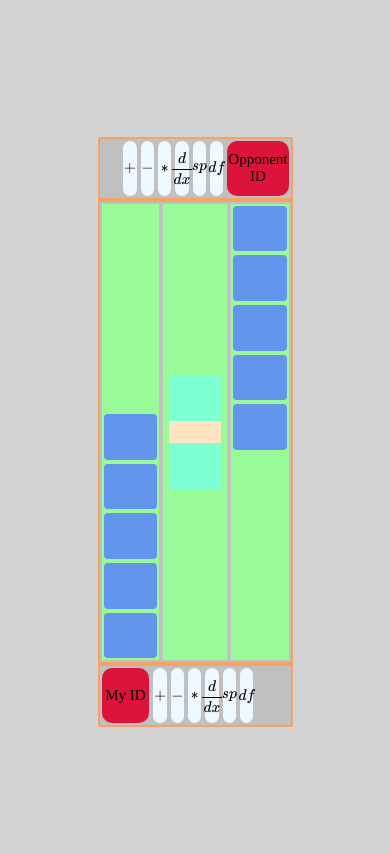
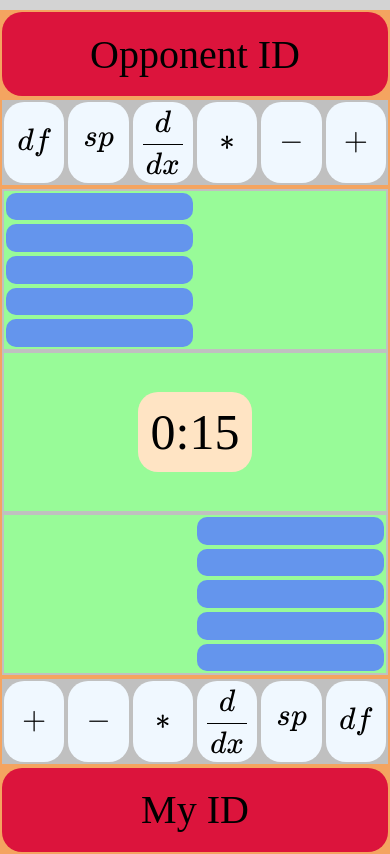
Before and after one commit to DushkaF/MJ-math-game, a Flask app: template app/templates/index.html in a window 390 px wide. Run offline with Flask 2, Linux system fonts and the light colour scheme; the template is opened without the code that fills it, so the values that code supplies are empty; parts of the project's set-up code (start-up, migrations or seed data) failed here and were passed over.

Commit message:
Made adaptive

```diff
--- a/app/static/style/style.css
+++ b/app/static/style/style.css
@@ -23,72 +23,205 @@ body {
 
 .gamePlace {
     background-color: sandybrown;
-    width: 50%;
-    height: 70%;
     display: flex;
     flex-direction: column;
     justify-content: space-between;
+    /* in media */
 }
 
 .row {
-    height: 10%;
     background-color: silver;
     margin: 2px;
 }
 
 .operands {
+    height: 10%;
     display: flex;
     flex-direction: row;
-}
-
-.opponentOp {
-    justify-content: flex-end;
-}
-
-.IOp {
-    justify-content: flex-start;
+    /* in media */
 }
 
 .operand {
     margin: 2px;
-    width: 7%;
     background-color: aliceblue;
     display: flex;
     justify-content: center;
     align-items: center;
-    border-radius: 10px;
     text-align: center;
 }
 
+
+/* in media operator for opponent and me*/
+
 .ID {
-    flex-basis: 25%;
     background-color: crimson;
     margin: 2px;
     display: flex;
     justify-content: center;
     align-items: center;
-    border-radius: 10px;
     text-align: center;
+    /* in media */
 }
 
 .IDbox {
     padding: 1px;
     display: inline-flex;
-    font-size: 15px;
+    /* in media */
 }
 
 .valuePlace {
     flex-grow: 1;
     display: flex;
-    flex-direction: row;
     justify-content: space-between;
+    /* in media */
 }
 
 .valuesBox {
     margin: 2px;
     background-color: palegreen;
-    width: 30%;
     display: flex;
+    /* in media */
+}
+
+.infoPlace {
+    display: flex;
+    flex-direction: column;
+    justify-content: center;
+    align-items: center;
+    background-color: bisque;
+    border-radius: 20px;
+    /* in media */
+}
+
+.infoBox {
+    padding: 1px;
+    display: inline-flex;
+    font-size: 50px;
+    display: inline-flex;
+}
+
+
+/* in media values for me and opponent */
+
+.value {
+    margin: 2px;
+    background-color: cornflowerblue;
+    /* in media */
+}
+
+.TeX {
+    padding: 1px;
+    display: inline-flex;
+    /* in media */
+}
+
+@media all and (orientation: landscape) {
+    .gamePlace {
+        width: 50%;
+        height: 70%;
+    }
+    .opponentOp {
+        justify-content: flex-end;
+    }
+    .IOp {
+        justify-content: flex-start;
+    }
+    .operand {
+        width: 7%;
+        border-radius: 10px;
+    }
+    .ID {
+        flex-basis: 25%;
+        border-radius: 10px;
+    }
+    .IDbox {
+        font-size: 15px;
+    }
+    .valuePlace {
+        flex-direction: row;
+    }
+    .valuesBox {
+        width: 30%;
+    }
+    .infoPlace {
+        width: 80%;
+        height: 25%;
+    }
+    .IVal {
+        flex-direction: column;
+        justify-content: flex-end;
+    }
+    .opponentVal {
+        flex-direction: column;
+        justify-content: flex-start;
+    }
+    .value {
+        height: 10%;
+        border-radius: 4px;
+    }
+    .TeX {
+        font-size: 20px;
+    }
+    .mobile {
+        display: none;
+    }
+}
+
+@media all and (orientation: portrait) {
+    .gamePlace {
+        width: 100%;
+        height: 100%;
+    }
+    .operands {
+        justify-content: space-around;
+    }
+    .opponentOp {
+        flex-direction: row-reverse;
+    }
+    .IOp {
+        flex-direction: row;
+    }
+    .operand {
+        flex-basis: 100%;
+        border-radius: 20px;
+    }
+    .ID {
+        height: 10%;
+        border-radius: 20px;
+    }
+    .IDbox {
+        font-size: 40px;
+    }
+    .valuePlace {
+        flex-direction: column-reverse;
+    }
+    .valuesBox {
+        height: 40%;
+        align-content: stretch;
+        justify-content: flex-start;
+    }
+    .infoPlace {
+        width: 30%;
+        height: 50%;
+    }
+    .IVal {
+        flex-direction: row-reverse;
+        flex-wrap: wrap-reverse;
+    }
+    .opponentVal {
+        flex-direction: row;
+        flex-wrap: wrap;
+    }
+    .value {
+        width: 49%;
+        border-radius: 10px;
+    }
+    .TeX {
+        font-size: 30px;
+    }
+    .desktop {
+        display: none;
+    }
 }
 
 .centerBox {
@@ -96,41 +229,3 @@ body {
     justify-content: center;
     align-items: center;
 }
-
-.infoPlace {
-    width: 80%;
-    height: 25%;
-    display: flex;
-    flex-direction: column;
-    justify-content: space-between;
-    background-color: bisque;
-}
-
-.infoBox {
-    height: 40%;
-    text-align: center;
-    background-color: aquamarine;
-}
-
-.IVal {
-    flex-direction: column;
-    justify-content: flex-end;
-}
-
-.opponentVal {
-    flex-direction: column;
-    justify-content: flex-start;
-}
-
-.value {
-    margin: 2px;
-    height: 10%;
-    background-color: cornflowerblue;
-    border-radius: 4px;
-}
-
-.TeX {
-    padding: 1px;
-    display: inline-flex;
-    font-size: 15px;
-}
--- a/app/templates/index.html
+++ b/app/templates/index.html
@@ -14,6 +14,9 @@
 <body>
     <div class="main">
         <div class="gamePlace">
+            <div class="ID opponentID mobile">
+                <div class="IDbox">Opponent ID</div>
+            </div>
             <div class="row operands opponentOp">
                 <div class="operand" id="D">
                     <div class="TeX">
@@ -45,7 +48,7 @@
                         $$df$$
                     </div>
                 </div>
-                <div class="ID opponentID">
+                <div class="ID opponentID desktop">
                     <div class="IDbox">Opponent ID</div>
                 </div>
             </div>
@@ -60,8 +63,7 @@
 
                 <div class="valuesBox centerBox">
                     <div class="infoPlace">
-                        <div class="infoBox message"></div>
-                        <div class="infoBox time"></div>
+                        <div class="infoBox time">0:15</div>
                     </div>
                 </div>
 
@@ -74,7 +76,7 @@
                 </div>
             </div>
             <div class="row operands IOp">
-                <div class="ID IID">
+                <div class="ID IID desktop">
                     <div class="IDbox">My ID</div>
                 </div>
                 <div class="operand" id="D">
@@ -108,6 +110,9 @@
                     </div>
                 </div>
             </div>
+            <div class="ID IID mobile">
+                <div class="IDbox">My ID</div>
+            </div>
         </div>
     </div>
 </body>
--- a/app/view.py
+++ b/app/view.py
@@ -1,6 +1,7 @@
 from app import app
-from flask import render_template
+from flask import render_template, request
 
 @app.route("/")
 def index():
+    print()
     return render_template("index.html")
```
Also changed, not shown: app/static/style/style_m.css (added, +142 -0 lines), app/static/style/temp.css (added, +102 -0 lines).
